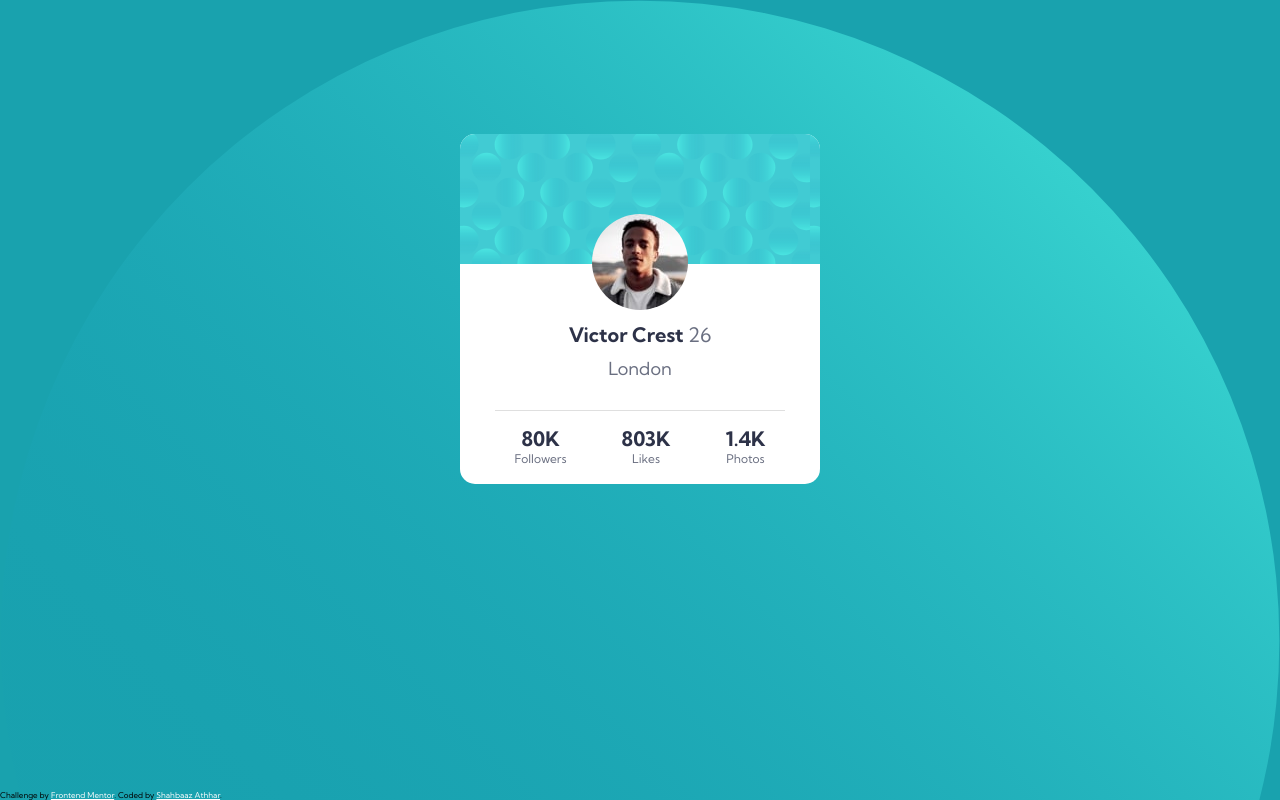
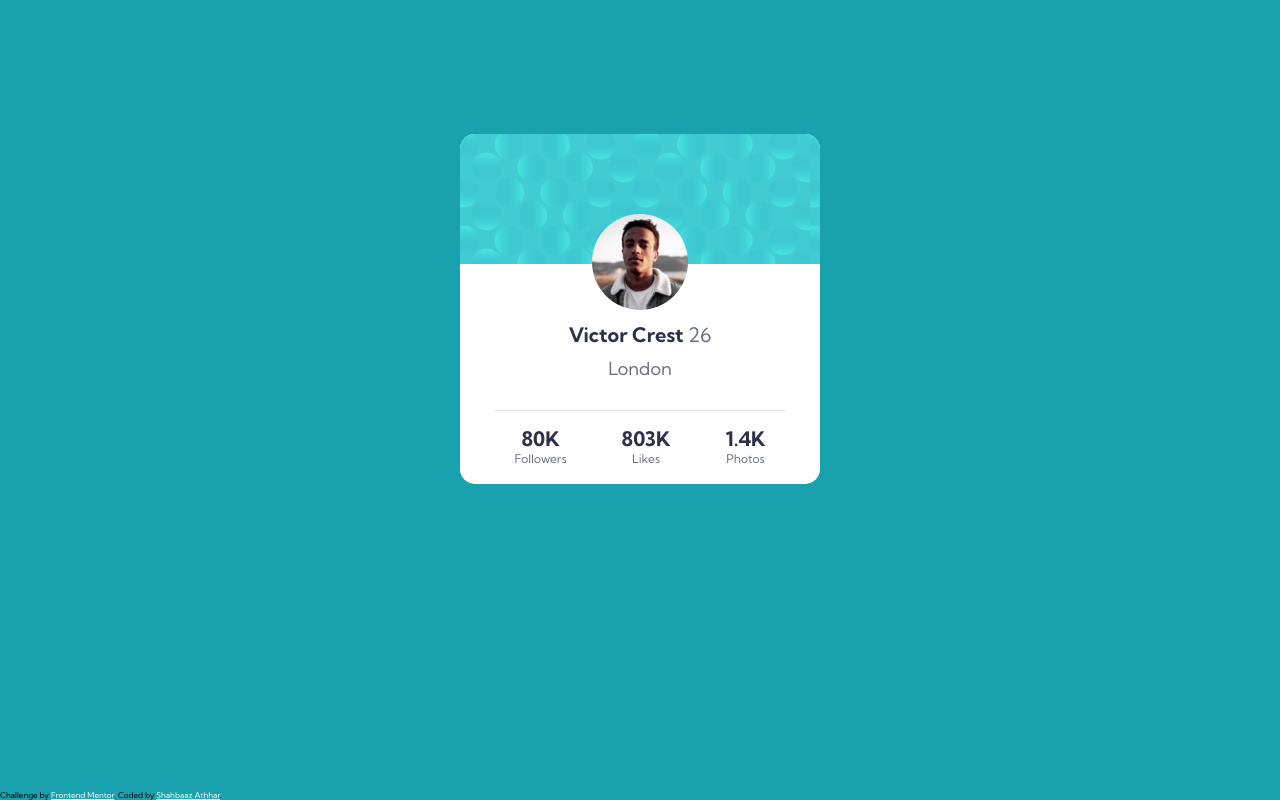
Before and after one commit to Shahbaaz92/profile-card-component, a plain HTML site: page index.html in a window 1280 px wide. Drawn offline with Linux system fonts and the light colour scheme.

Commit message:
Update style.css

```diff
--- a/style.css
+++ b/style.css
@@ -19,9 +19,11 @@
 body {
   display: grid;
   place-items: center;
-  background-image: url("images/bg-pattern-top.svg");
-  background-size: cover;
-  background-repeat: no-repeat;
+  background-image: url("images/bg-pattern-top.svg"),
+    url("images/bg-pattern-bottom.svg");
+  background-position: -10% -900%, 110% 900%;
+  background-size: 500px, 500px;
+  background-repeat: no-repeat, no-repeat;
   min-height: 100vh;
   background-color: var(--color-primary);
   font-family: var(--font-primary);
```
